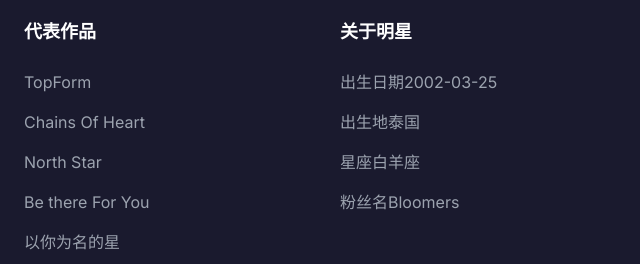
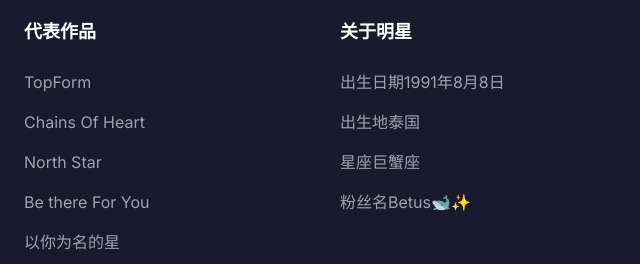
Before and after one commit to youth156/celebrity-fan-site, a website: page all-news.html in a window 1280 px wide. Shown: the part 2316-2580 px from the top of the page, 640-1280 px from the left. Drawn offline with nearby package versions, Linux system fonts and the light colour scheme.

Commit message:
更新明星个人信息：出生日期改为1991年8月8日，星座为巨蟹座，粉丝名为Betus

```diff
--- a/all-news.html
+++ b/all-news.html
@@ -222,10 +222,10 @@
                 <div>
                     <h3 class="text-lg font-bold mb-6" data-lang-key="about-star">关于明星</h3>
                     <ul class="space-y-4 text-gray-400">
-                        <li><span data-lang-key="birthday">出生日期：</span>2002-03-25</li>
+                        <li><span data-lang-key="birthday">出生日期：</span>1991年8月8日</li>
                         <li><span data-lang-key="birthplace">出生地：</span>泰国</li>
-                        <li><span data-lang-key="constellation">星座：</span>白羊座</li>
-                        <li><span data-lang-key="fan-name">粉丝名：</span>Bloomers</li>
+                        <li><span data-lang-key="constellation">星座：</span>巨蟹座</li>
+                        <li><span data-lang-key="fan-name">粉丝名：</span>Betus🐋✨</li>
                     </ul>
                 </div>
             </div>
```
